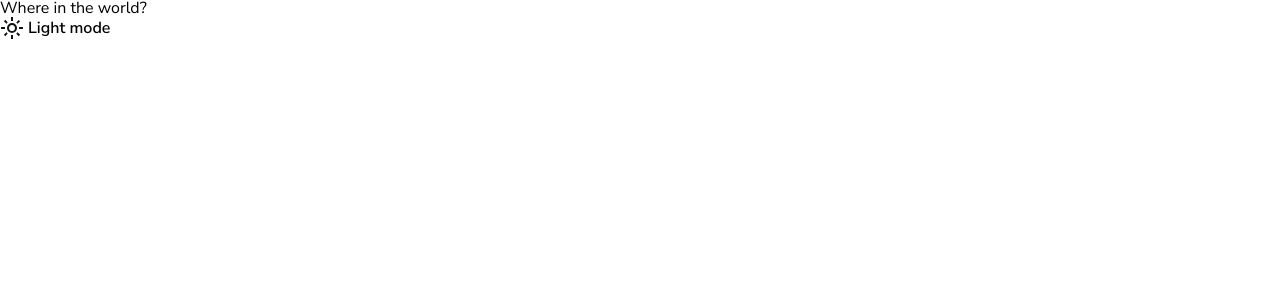
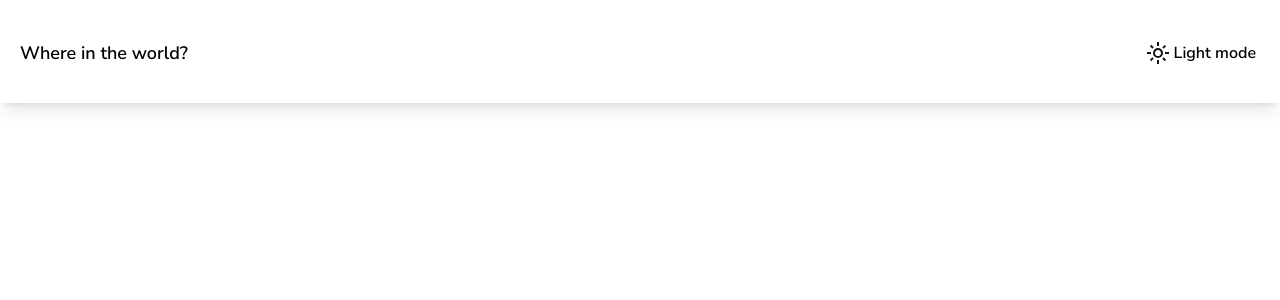
Before and after one commit to haquanq/fm-rest-country-api-with-theme, a React (Vite) app: page / in a window 1280 px wide. Shown: the top 300 px of the page. Built offline with nearby package versions, Linux system fonts and the light colour scheme.

Commit message:
feat: update Header style

```diff
--- a/src/components/Header.tsx
+++ b/src/components/Header.tsx
@@ -10,8 +10,8 @@ export const Header = () => {
   };
 
   return (
-    <header>
-      <h1>Where in the world?</h1>
+    <header className="flex justify-between items-center pt-[39px] pb-9 px-5 shadow-lg">
+      <h1 className="font-semibold text-lg">Where in the world?</h1>
       <label
         className="flex items-center font-semibold cursor-pointer space-x-1"
         htmlFor="theme-switcher"
```
